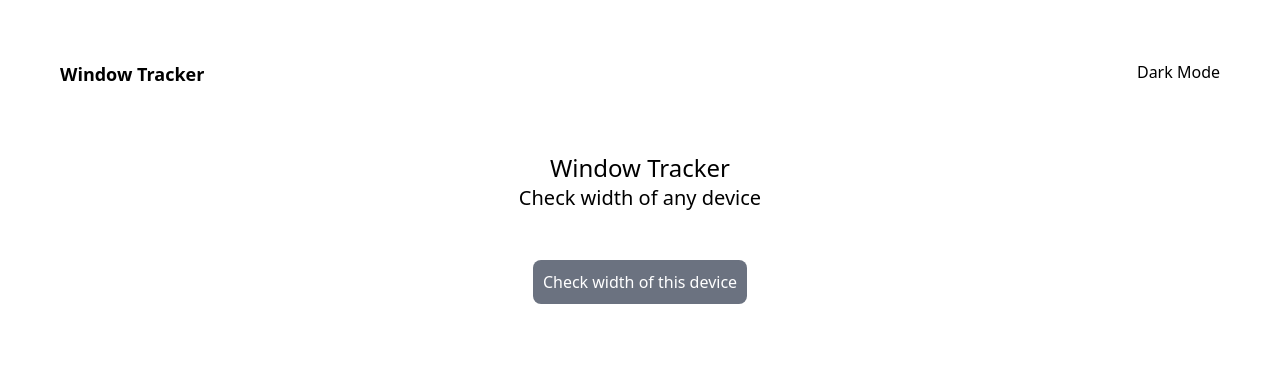
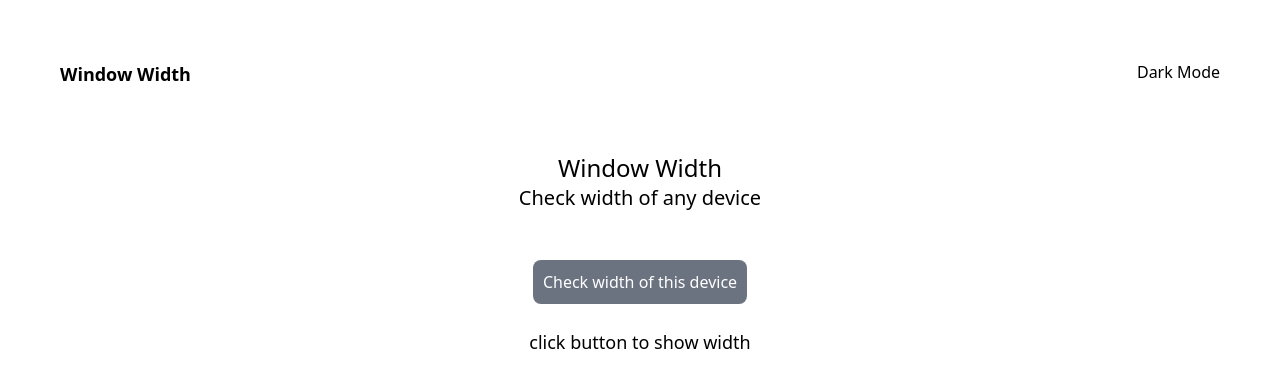
Before and after one commit to segunajibola/window-tracker, a React (Vite) app: page / in a window 1280 px wide. Shown: the top 388 px of the page. Built offline with nearby package versions, Linux system fonts and the light colour scheme.

Commit message:
firstCommit

```diff
--- a/src/components/Home.jsx
+++ b/src/components/Home.jsx
@@ -1,5 +1,5 @@
 import React from "react";
-import WindowTracker from "./WindowTracker";
+import WindowWidth from "./WindowWidth";
 
 const Home = () => {
   const [showWidthSize, setShowWidthSize] = React.useState(false);
@@ -10,7 +10,7 @@ const Home = () => {
 
   return (
     <div>
-      <h1 className="text-2xl text-center mt-16">Window Tracker</h1>
+      <h1 className="text-2xl text-center mt-16">Window Width</h1>
       <p className="text-xl text-center">Check width of any device</p>
 
       <button
@@ -20,7 +20,9 @@ const Home = () => {
         Check width of this device
       </button>
 
-      {showWidthSize ? <WindowTracker /> : ""}
+      <div className="text-lg text-center mt-6">
+        {showWidthSize ? <WindowWidth /> : "click button to show width"}
+      </div>
     </div>
   );
 };
--- a/src/components/Navbar.jsx
+++ b/src/components/Navbar.jsx
@@ -3,7 +3,7 @@ import React from 'react'
 const Navbar = () => {
   return (
     <div className='flex justify-between m-5'>
-        <h1 className='text-lg font-semibold'>Window Tracker</h1>
+        <h1 className='text-lg font-semibold'>Window Width</h1>
         <span className='text-md'>Dark Mode</span>
     </div>
   )
--- a/src/components/WindowTracker.jsx
+++ b/src/components/WindowWidth.jsx
@@ -1,6 +1,6 @@
 import React from "react"
 
-export default function WindowTracker() {
+export default function WindowWidth() {
 
     const [windowWidth, setWindowWidth] = React.useState(window.innerWidth)
 
@@ -17,6 +17,6 @@ export default function WindowTracker() {
     }, [])
 
     return (
-        <h1 className="text-lg text-center mt-6">Window width: {windowWidth}</h1>
+        <h1>Window width: {windowWidth}</h1>
     )
 }
```
